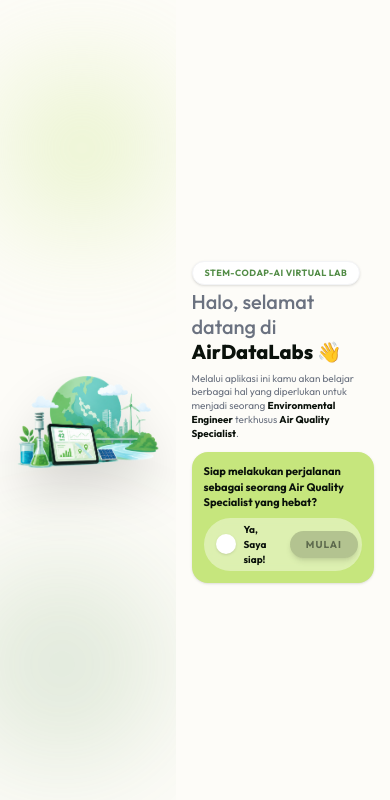
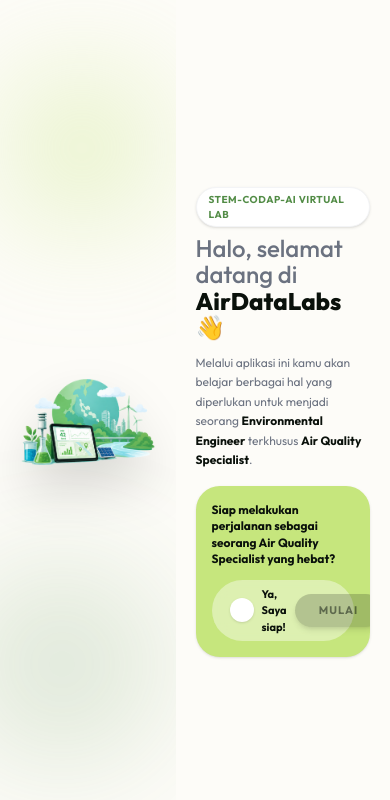
Before and after one commit to r021n/codap_mobile, a React (Vite) app: page / in a window 390 px wide. Shown: the top 800 px of the page. Built offline with nearby package versions, Linux system fonts and the light colour scheme.

Commit message:
feat: implement initial mobile application page structure and literacy components

```diff
--- a/src/pages/Analysis.tsx
+++ b/src/pages/Analysis.tsx
@@ -99,7 +99,7 @@
       <div className="flex-1 flex gap-3 min-h-0">
         {/* Left Column: Analysis Tasks (65%) */}
         <div className="w-[65%] flex flex-col gap-2 min-h-0">
-          <div className="bg-white p-3 md:p-5 rounded-2xl border border-[#C6E67D]/30 shadow-sm flex flex-col flex-1 min-h-0">
+          <div className="bg-white p-4 rounded-2xl border border-[#C6E67D]/30 shadow-sm flex flex-col flex-1 min-h-0">
             <div className="flex justify-between items-center mb-4 shrink-0">
               <div className="flex items-center gap-2">
                 <div className="w-1 h-6 bg-[#528C46] rounded-full"></div>
@@ -310,7 +310,7 @@
               </button>
             </div>
             <div className="p-6 overflow-y-auto max-h-[60vh] custom-scrollbar">
-              <div className="grid grid-cols-1 md:grid-cols-2 gap-x-6 gap-y-4">
+              <div className="grid grid-cols-2 gap-x-6 gap-y-4">
                 {codapSteps.map((step, i) => (
                   <div key={i} className="flex gap-3 items-start">
                     <div className="shrink-0 text-[#528C46] text-sm font-black pt-0.5">
--- a/src/pages/Investigation.tsx
+++ b/src/pages/Investigation.tsx
@@ -104,7 +104,7 @@
       <div className="flex-1 flex gap-3 min-h-0">
         {/* Left Column: Investigation Tasks (65%) */}
         <div className="w-[65%] flex flex-col gap-2 min-h-0">
-          <div className="bg-white p-3 md:p-5 rounded-2xl border border-[#C6E67D]/30 shadow-sm flex flex-col flex-1 min-h-0">
+          <div className="bg-white p-4 rounded-2xl border border-[#C6E67D]/30 shadow-sm flex flex-col flex-1 min-h-0">
             <div className="flex items-center gap-2 mb-4 shrink-0">
               <div className="w-1 h-6 bg-[#528C46] rounded-full"></div>
               <h2 className="text-base font-bold text-[#0A110B] leading-tight">
--- a/src/pages/Literacy.tsx
+++ b/src/pages/Literacy.tsx
@@ -100,7 +100,7 @@
       <div className="flex-1 flex gap-3 min-h-0">
         {/* Left Column: Literacy Training (65%) */}
         <div className="w-[65%] flex flex-col gap-2 min-h-0">
-          <div className="bg-white p-3 md:p-5 rounded-2xl border border-[#C6E67D]/30 shadow-sm flex flex-col flex-1 min-h-0">
+          <div className="bg-white p-4 rounded-2xl border border-[#C6E67D]/30 shadow-sm flex flex-col flex-1 min-h-0">
             <div className="flex justify-between items-center mb-4 shrink-0">
               <div className="flex items-center gap-2">
                 <div className="w-1 h-6 bg-[#528C46] rounded-full"></div>
@@ -255,7 +255,7 @@
                 </button>
              </div>
 
-             <div className="flex-1 p-6 grid grid-cols-1 md:grid-cols-2 gap-6 overflow-y-auto custom-scrollbar">
+             <div className="flex-1 p-6 grid grid-cols-2 gap-6 overflow-y-auto custom-scrollbar">
                 {/* Left side: Guide Steps */}
                 <div className="flex flex-col bg-white rounded-2xl border border-[#C6E67D]/30 p-5 shadow-sm">
                   <p className="text-xs font-black text-[#528C46] uppercase tracking-widest mb-4 flex items-center gap-2">
--- a/src/pages/Literacy2.tsx
+++ b/src/pages/Literacy2.tsx
@@ -100,7 +100,7 @@
       <div className="flex-1 flex gap-3 min-h-0">
         {/* Left Column: Literacy Training (65%) */}
         <div className="w-[65%] flex flex-col gap-2 min-h-0">
-          <div className="bg-white p-3 md:p-5 rounded-2xl border border-[#C6E67D]/30 shadow-sm flex flex-col flex-1 min-h-0">
+          <div className="bg-white p-4 rounded-2xl border border-[#C6E67D]/30 shadow-sm flex flex-col flex-1 min-h-0">
             <div className="flex justify-between items-center mb-4 shrink-0">
               <div className="flex items-center gap-2">
                 <div className="w-1 h-6 bg-[#528C46] rounded-full"></div>
@@ -247,7 +247,7 @@
                 </button>
              </div>
 
-             <div className="flex-1 p-6 grid grid-cols-1 md:grid-cols-2 gap-6 overflow-y-auto custom-scrollbar">
+             <div className="flex-1 p-6 grid grid-cols-2 gap-6 overflow-y-auto custom-scrollbar">
                 {/* Left side: Guide Steps */}
                 <div className="flex flex-col bg-white rounded-2xl border border-[#C6E67D]/30 p-5 shadow-sm">
                   <p className="text-xs font-black text-[#528C46] uppercase tracking-widest mb-4 flex items-center gap-2">
--- a/src/pages/Literacy3.tsx
+++ b/src/pages/Literacy3.tsx
@@ -100,7 +100,7 @@
       <div className="flex-1 flex gap-3 min-h-0">
         {/* Left Column: Literacy Training (65%) */}
         <div className="w-[65%] flex flex-col gap-2 min-h-0">
-          <div className="bg-white p-3 md:p-5 rounded-2xl border border-[#C6E67D]/30 shadow-sm flex flex-col flex-1 min-h-0">
+          <div className="bg-white p-4 rounded-2xl border border-[#C6E67D]/30 shadow-sm flex flex-col flex-1 min-h-0">
             <div className="flex justify-between items-center mb-4 shrink-0">
               <div className="flex items-center gap-2">
                 <div className="w-1 h-6 bg-[#528C46] rounded-full"></div>
@@ -247,7 +247,7 @@
                 </button>
              </div>
 
-             <div className="flex-1 p-6 grid grid-cols-1 md:grid-cols-2 gap-6 overflow-y-auto custom-scrollbar">
+             <div className="flex-1 p-6 grid grid-cols-2 gap-6 overflow-y-auto custom-scrollbar">
                 {/* Left side: Guide Steps */}
                 <div className="flex flex-col bg-white rounded-2xl border border-[#C6E67D]/30 p-5 shadow-sm">
                   <p className="text-xs font-black text-[#528C46] uppercase tracking-widest mb-4 flex items-center gap-2">
--- a/src/pages/Literacy4.tsx
+++ b/src/pages/Literacy4.tsx
@@ -70,7 +70,7 @@
       <div className="flex-1 flex gap-3 min-h-0">
         {/* Left Column: Literacy Argumentation (65%) */}
         <div className="w-[65%] flex flex-col gap-2 min-h-0">
-          <div className="bg-white p-3 md:p-5 rounded-2xl border border-[#C6E67D]/30 shadow-sm flex flex-col flex-1 min-h-0">
+          <div className="bg-white p-4 rounded-2xl border border-[#C6E67D]/30 shadow-sm flex flex-col flex-1 min-h-0">
             <div className="flex justify-between items-center mb-4 shrink-0">
               <div className="flex items-center gap-2">
                 <div className="w-1 h-6 bg-[#528C46] rounded-full"></div>
--- a/src/pages/Literacy5.tsx
+++ b/src/pages/Literacy5.tsx
@@ -1,7 +1,6 @@
 import React, { useState } from "react";
 
 interface Literacy5Props {
-  onNext: () => void;
   onBack: () => void;
 }
 
@@ -70,7 +69,7 @@
       <div className="flex-1 flex gap-3 min-h-0">
         {/* Left Column: Literacy Communication (65%) */}
         <div className="w-[65%] flex flex-col gap-2 min-h-0">
-          <div className="bg-white p-3 md:p-5 rounded-2xl border border-[#C6E67D]/30 shadow-sm flex flex-col flex-1 min-h-0">
+          <div className="bg-white p-4 rounded-2xl border border-[#C6E67D]/30 shadow-sm flex flex-col flex-1 min-h-0">
             <div className="flex justify-between items-center mb-4 shrink-0">
               <div className="flex items-center gap-2">
                 <div className="w-1 h-6 bg-[#528C46] rounded-full"></div>
--- a/src/pages/Observation.tsx
+++ b/src/pages/Observation.tsx
@@ -100,7 +100,7 @@
 
         {/* Right Column: Questions and Submission (55-60%) */}
         <div className="w-[55%] flex flex-col gap-2 min-h-0">
-          <div className="bg-white p-3 md:p-4 rounded-2xl border border-[#C6E67D]/30 shadow-sm flex flex-col flex-1 min-h-0 relative">
+          <div className="bg-white p-4 rounded-2xl border border-[#C6E67D]/30 shadow-sm flex flex-col flex-1 min-h-0 relative">
             <div className="flex items-center gap-2 mb-3 shrink-0">
               <div className="w-1 h-5 bg-[#528C46] rounded-full"></div>
               <h2 className="text-sm font-bold text-[#0A110B] leading-tight">
--- a/src/pages/Observation2.tsx
+++ b/src/pages/Observation2.tsx
@@ -117,7 +117,7 @@
 
         {/* Right Column: Questions & Action (55%) */}
         <div className="w-[55%] flex flex-col gap-2 min-h-0">
-          <div className="bg-white p-3 md:p-4 rounded-2xl border border-[#C6E67D]/30 shadow-sm flex flex-col flex-1 min-h-0 relative">
+          <div className="bg-white p-4 rounded-2xl border border-[#C6E67D]/30 shadow-sm flex flex-col flex-1 min-h-0 relative">
             <div className="flex items-center gap-2 mb-3 shrink-0">
               <div className="w-1 h-5 bg-[#528C46] rounded-full"></div>
               <h2 className="text-sm font-bold text-[#0A110B] leading-tight">
--- a/src/pages/Onboarding.tsx
+++ b/src/pages/Onboarding.tsx
@@ -11,7 +11,7 @@
   return (
     <div className="w-[100vw] h-[100vh] bg-[#FDFCF8] flex flex-row overflow-hidden selection:bg-[#C6E67D] selection:text-[#0A110B]">
       {/* Left Column - Image Section */}
-      <div className="w-[45%] h-full flex justify-center items-center p-4 sm:p-6 relative overflow-hidden shrink-0">
+      <div className="w-[45%] h-full flex justify-center items-center p-5 relative overflow-hidden shrink-0">
         {/* Decorative background shapes */}
         <div className="absolute top-[10%] left-[10%] w-32 h-32 bg-[#C6E67D]/60 rounded-full blur-3xl"></div>
         <div className="absolute bottom-[10%] right-[10%] w-48 h-48 bg-[#528C46]/20 rounded-full blur-3xl"></div>
@@ -24,20 +24,20 @@
       </div>
 
       {/* Right Column - Content Section (Fixed, No Scroll) */}
-      <div className="w-[55%] h-full flex flex-col justify-center p-4 sm:p-6 gap-2 sm:gap-4 overflow-hidden">
+      <div className="w-[55%] h-full flex flex-col justify-center p-5 gap-3 overflow-hidden">
         {/* Badge & Title */}
-        <div className="flex flex-col gap-1 sm:gap-2">
-          <div className="inline-block self-start px-3 py-1 bg-white shadow-sm text-[#528C46] text-[9px] sm:text-[10px] font-bold rounded-full tracking-wider uppercase border border-gray-100">
+        <div className="flex flex-col gap-2">
+          <div className="inline-block self-start px-3 py-1 bg-white shadow-sm text-[#528C46] text-[10px] font-bold rounded-full tracking-wider uppercase border border-gray-100">
             STEM-CODAP-AI Virtual Lab
           </div>
-          <h1 className="text-xl sm:text-2xl md:text-3xl text-[#0A110B] leading-tight sm:leading-[1.1]">
+          <h1 className="text-2xl text-[#0A110B] leading-[1.1]">
             <span className="font-medium text-[#6B7280]">Halo, selamat datang di</span> <br />
             <span className="font-extrabold">AirDataLabs 👋</span>
           </h1>
         </div>
 
         {/* Description */}
-        <p className="text-[10px] sm:text-xs md:text-sm leading-snug sm:leading-relaxed text-[#6B7280] max-w-xl">
+        <p className="text-xs leading-relaxed text-[#6B7280] max-w-xl">
           Melalui aplikasi ini kamu akan belajar berbagai hal yang diperlukan
           untuk menjadi seorang{" "}
           <strong className="text-[#0A110B] font-bold">
@@ -51,14 +51,14 @@
         </p>
 
         {/* Interaction Card */}
-        <div className="p-3 sm:p-4 md:p-5 bg-[#C6E67D] rounded-2xl sm:rounded-3xl shadow-sm flex flex-col gap-2 sm:gap-3 relative overflow-hidden shrink-0 mt-1">
-          <p className="text-[11px] sm:text-xs md:text-sm font-bold text-[#0A110B] leading-snug">
+        <div className="p-4 bg-[#C6E67D] rounded-3xl shadow-sm flex flex-col gap-3 relative overflow-hidden shrink-0 mt-1">
+          <p className="text-xs font-bold text-[#0A110B] leading-snug">
             Siap melakukan perjalanan sebagai seorang Air Quality Specialist
             yang hebat?
           </p>
 
-          <div className="flex flex-row items-center justify-between gap-2 bg-white/40 p-1 sm:p-1.5 rounded-full backdrop-blur-sm">
-            <label className="flex items-center gap-2 cursor-pointer group select-none pl-2 sm:pl-3">
+          <div className="flex flex-row items-center justify-between gap-2 bg-white/40 p-1.5 rounded-full backdrop-blur-sm">
+            <label className="flex items-center gap-2 cursor-pointer group select-none pl-3">
               <div className="relative flex items-center justify-center">
                 <input
                   type="checkbox"
@@ -66,9 +66,9 @@
                   checked={isReady}
                   onChange={(e) => setIsReady(e.target.checked)}
                 />
-                <div className="w-5 h-5 sm:w-6 sm:h-6 md:w-7 md:h-7 bg-white rounded-full peer-checked:bg-[#528C46] transition-all duration-300 flex items-center justify-center shadow-sm">
+                <div className="w-6 h-6 bg-white rounded-full peer-checked:bg-[#528C46] transition-all duration-300 flex items-center justify-center shadow-sm">
                   <svg
-                    className={`w-3 h-3 sm:w-4 sm:h-4 md:w-5 md:h-5 text-white transition-transform duration-300 ease-out ${
+                    className={`w-4 h-4 text-white transition-transform duration-300 ease-out ${
                       isReady ? "scale-100 rotate-0" : "scale-0 -rotate-90"
                     }`}
                     fill="none"
@@ -84,7 +84,7 @@
                   </svg>
                 </div>
               </div>
-              <span className="text-[10px] sm:text-[11px] md:text-xs font-bold text-[#0A110B]">
+              <span className="text-[11px] font-bold text-[#0A110B]">
                 Ya, Saya siap!
               </span>
             </label>
@@ -92,7 +92,7 @@
             <button
               disabled={!isReady}
               onClick={onStart}
-              className={`py-1.5 px-4 sm:py-2 sm:px-6 md:px-8 rounded-full font-bold text-[10px] sm:text-[11px] md:text-xs uppercase tracking-widest transition-all duration-300 shadow-md ${
+              className={`py-2 px-6 rounded-full font-bold text-[11px] uppercase tracking-widest transition-all duration-300 shadow-md ${
                 isReady
                   ? "bg-[#0A110B] text-white hover:bg-black active:translate-y-0.5 cursor-pointer"
                   : "bg-[#0A110B]/20 text-[#0A110B]/50 cursor-not-allowed"
```
Also changed, not shown: src/pages/Instructions.tsx (+10 -10 lines), src/pages/Registration.tsx (+10 -10 lines).
